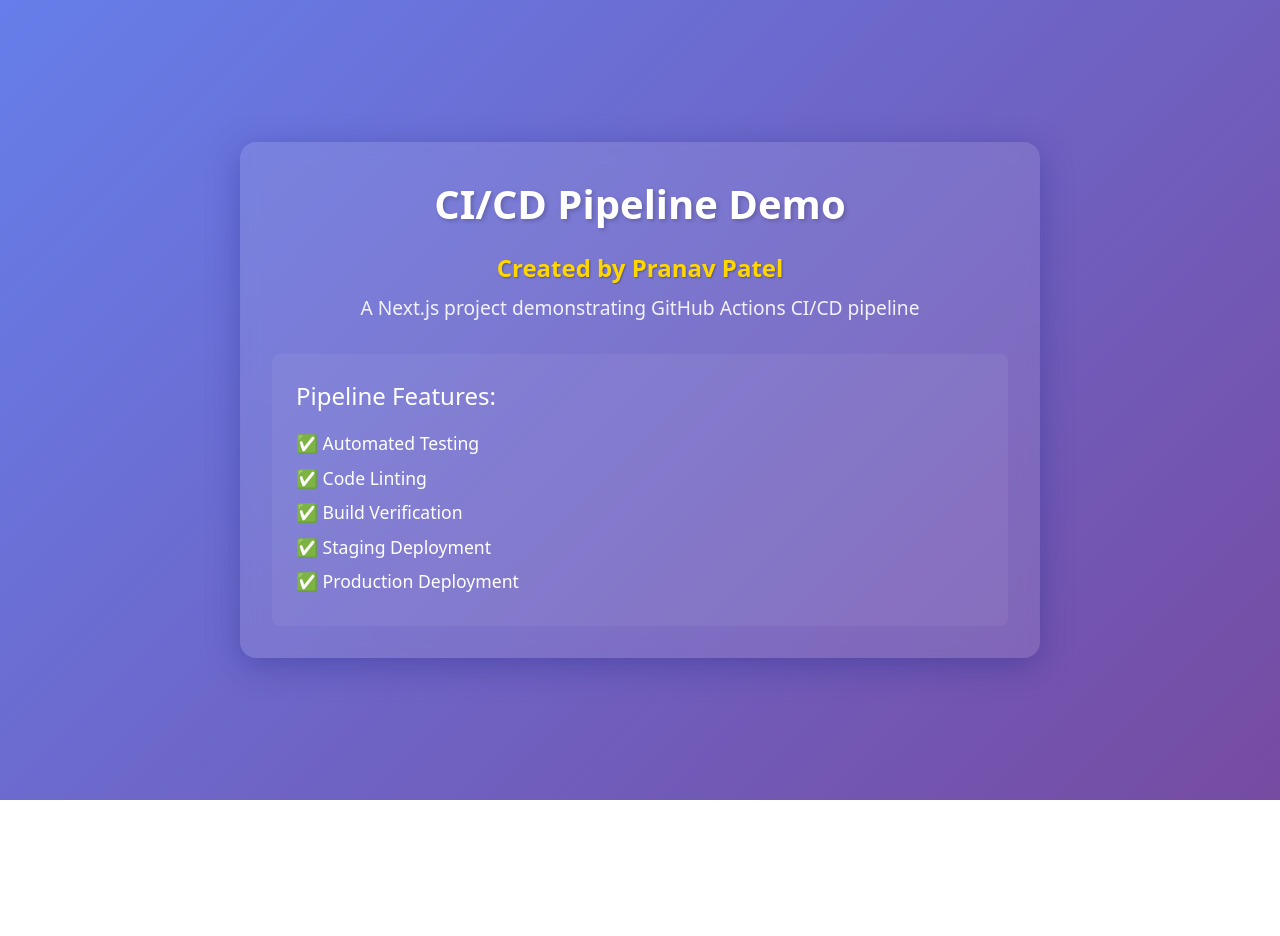
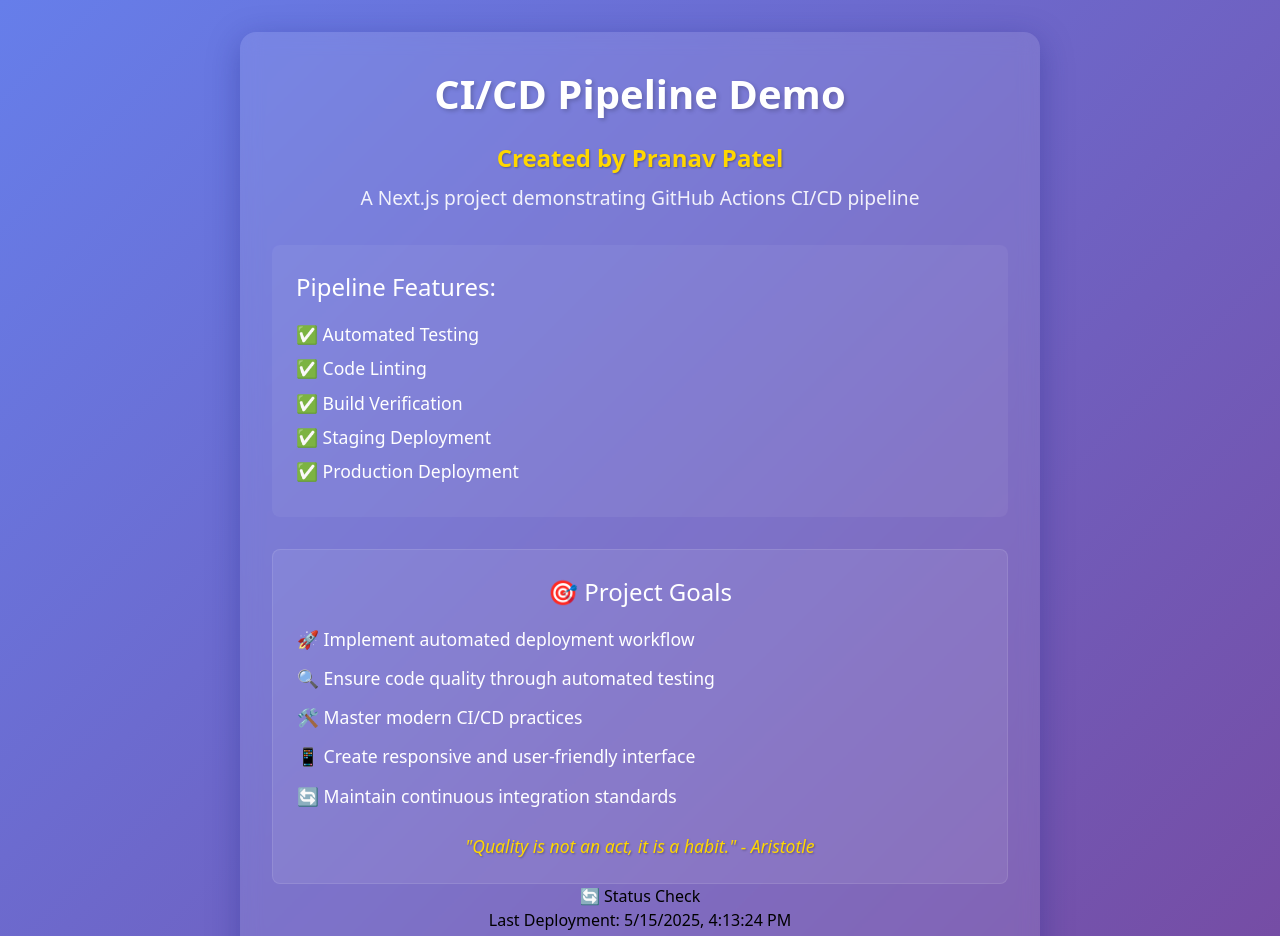
Before and after one commit to PranavPatel2105/CICD-with-GithubAction, a Next.js app: page / in a window 1280 px wide. Shown: the top 936 px of the page. Before the commit the page ends 800 px from the top, so only its background shows below. Built offline with nearby package versions, Linux system fonts and the light colour scheme.

Commit message:
feat: add Project Goals section with motivational quote

```diff
--- a/src/app/page.module.css
+++ b/src/app/page.module.css
@@ -68,3 +68,44 @@
   align-items: center;
   gap: 0.5rem;
 }
+
+.goals {
+  text-align: left;
+  background: rgba(255, 255, 255, 0.08);
+  padding: 1.5rem;
+  border-radius: 0.5rem;
+  margin-top: 2rem;
+  border: 1px solid rgba(255, 255, 255, 0.1);
+}
+
+.goals h2 {
+  color: white;
+  margin-top: 0;
+  font-size: 1.5rem;
+  margin-bottom: 1rem;
+  text-align: center;
+}
+
+.goals ul {
+  list-style: none;
+  padding: 0;
+  margin: 0;
+}
+
+.goals li {
+  color: white;
+  margin: 0.8rem 0;
+  font-size: 1.1rem;
+  display: flex;
+  align-items: center;
+  gap: 0.8rem;
+}
+
+.quote {
+  color: #ffd700;
+  font-style: italic;
+  text-align: center;
+  margin-top: 1.5rem;
+  font-size: 1.1rem;
+  text-shadow: 1px 1px 2px rgba(0, 0, 0, 0.3);
+}
--- a/src/app/page.tsx
+++ b/src/app/page.tsx
@@ -19,6 +19,27 @@
 						<li>✅ Production Deployment</li>
 					</ul>
 				</div>
+				<div className={styles.goals}>
+					<h2>🎯 Project Goals</h2>
+					<ul>
+						<li>🚀 Implement automated deployment workflow</li>
+						<li>🔍 Ensure code quality through automated testing</li>
+						<li>🛠️ Master modern CI/CD practices</li>
+						<li>📱 Create responsive and user-friendly interface</li>
+						<li>🔄 Maintain continuous integration standards</li>
+					</ul>
+					<p className={styles.quote}>
+						"Quality is not an act, it is a habit." - Aristotle
+					</p>
+				</div>
+				<div className={styles.statusCheck}>
+					<h3>🔄 Status Check</h3>
+					<p>Last Deployment: <span className={styles.timestamp}>{new Date().toLocaleString()}</span></p>
+					<div className={styles.statusBadge}>
+						<span className={styles.dot}></span>
+						System Status: Online
+					</div>
+				</div>
 			</div>
 		</main>
 	);
```
